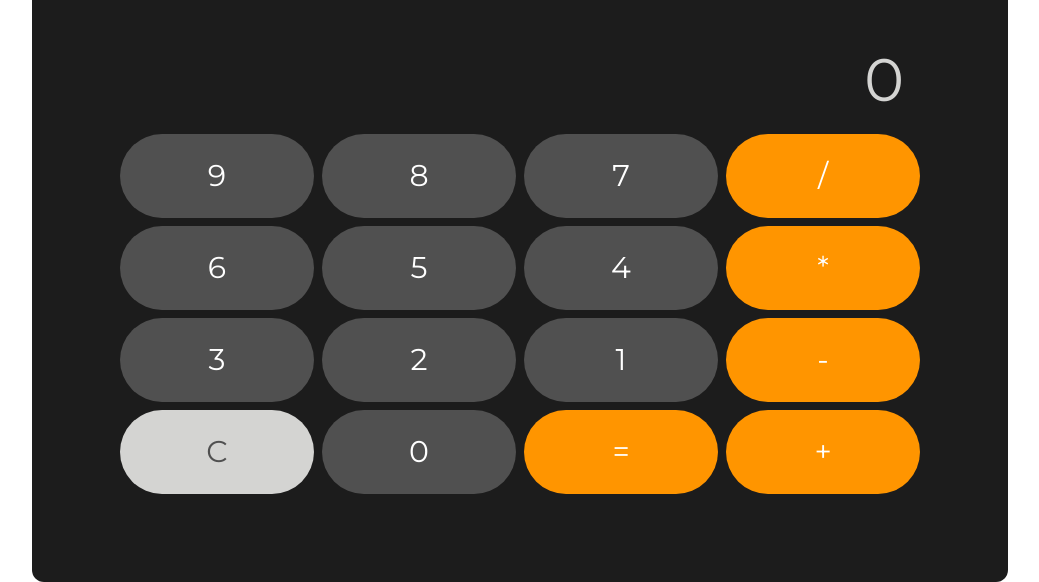
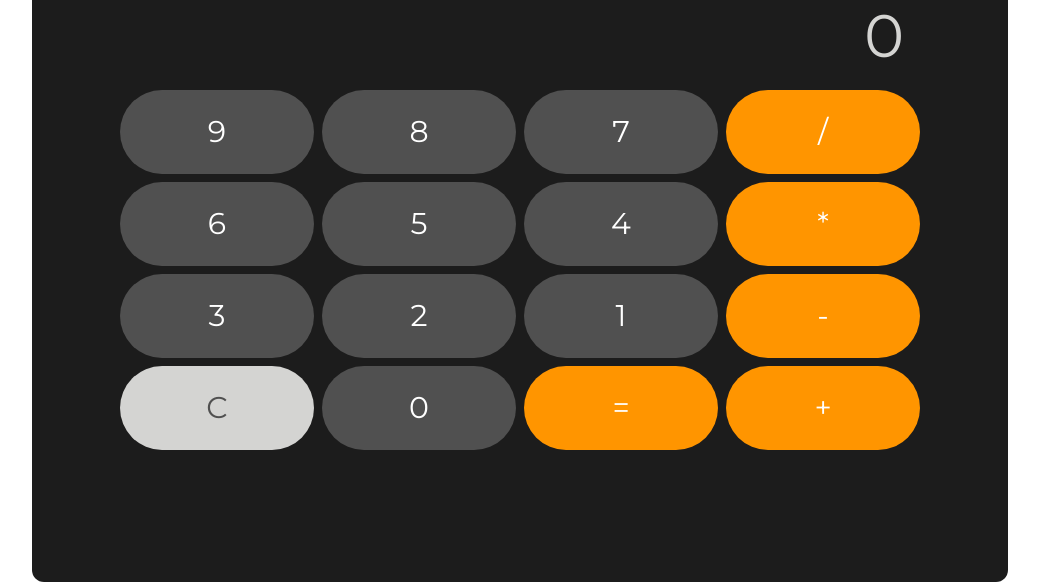
Before and after one commit to Ralatcode/Calculator-with-UI, a website: page index.html in a window 1280 px wide. Shown: the part 218-800 px from the top of the page, without its empty margins (120-1159 px from the left). Drawn offline with Linux system fonts and the light colour scheme.

Commit message:
added some responsive styling for container

```diff
--- a/index.html
+++ b/index.html
@@ -9,7 +9,7 @@
     <title>Js Calculator</title>
 </head>
 <body>
-    <div class="container bg-EerieBlack min-h-screen mx-auto flex flex-col items-center justify-evenly rounded-xl" id="calc-container">
+    <div class="container bg-EerieBlack min-h-screen mx-auto flex flex-col items-center justify-evenly rounded-xl md:justify-center md:rounded-3xl" id="calc-container">
         <h3 class="text-4xl text-center text-LightGrey pt-7">Calculator</h3>
         <div class="w-[90%] mx-auto lg:max-w-[800px]">
             <div id="screen" class="text-right w-full text-6xl text-LightGrey px-4 py-6">
```
Also changed, not shown: main.css, tailwind.config.js (line endings or trailing spaces).
